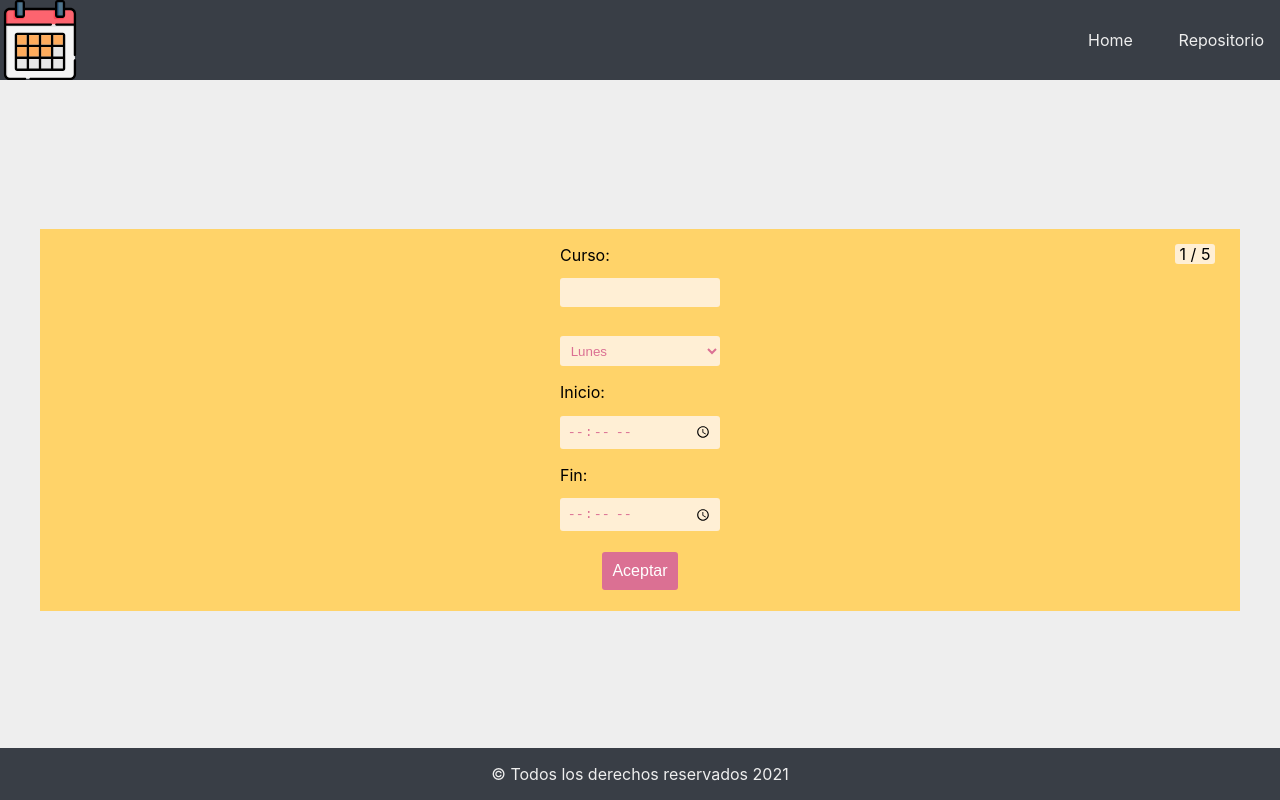
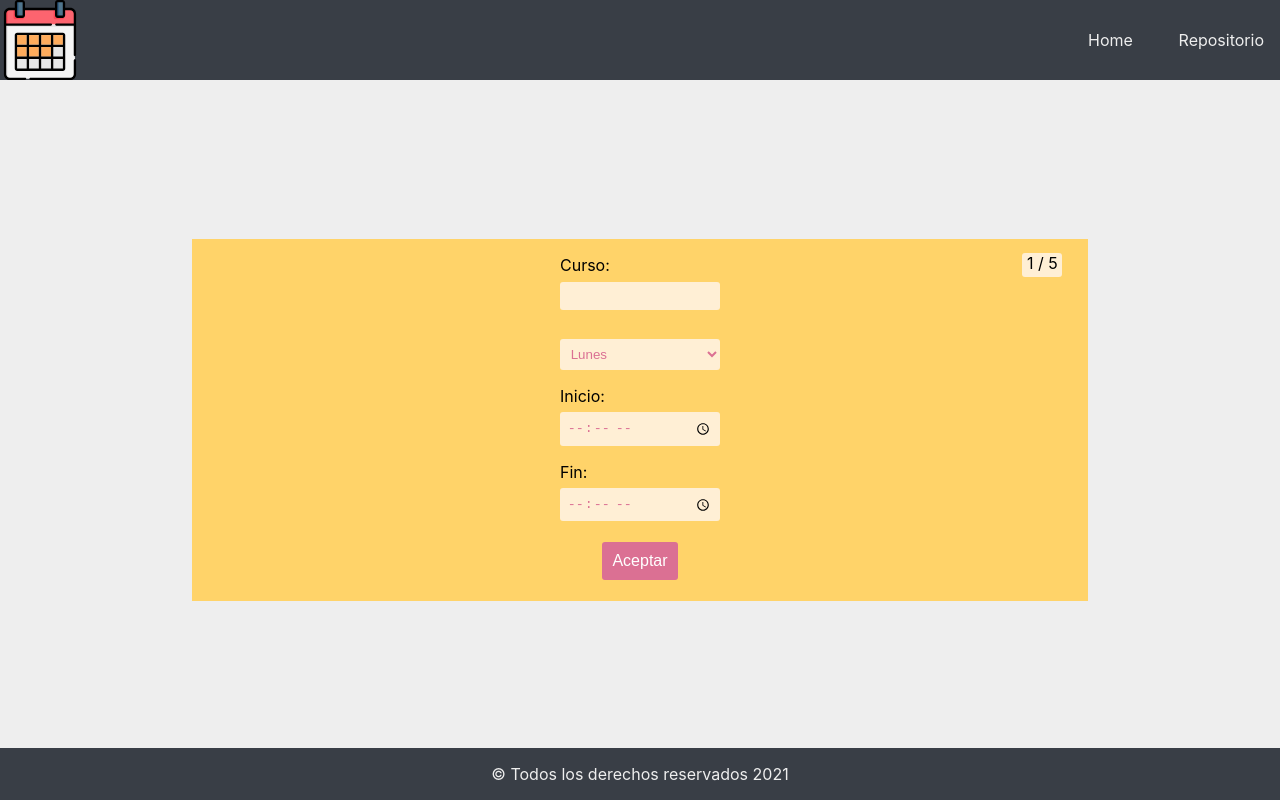
Before and after one commit to Railly/schedule-creator, a React (Create React App) app: page / in a window 1280 px wide. Both pictures are taken after typing "Sample", "5" into the empty fields and a click on the button "Siguiente". Built offline with nearby package versions, Linux system fonts and the light colour scheme.

Commit message:
Refactor styles

```diff
--- a/src/components/styled-form/index.js
+++ b/src/components/styled-form/index.js
@@ -4,21 +4,19 @@ import { theme } from '../../themes'
 
 export const StyledForm = styled.form`
   display: flex;
+  flex-direction: column;
   position: relative;
   justify-content: center;
   align-items: center;
-  width: 100vw;
-  margin: 0 2.5em;
+  width: 70vw;
   margin-bottom: 1.25em;
-  flex-direction: column;
   background-color: ${theme.yellow};
 `
 export const Main = styled.div`
   display: flex;
-  height: calc(100vh - 100px);
-  width: 100vw;
   justify-content: center;
   align-items: center;
+  height: calc(100vh - 100px);
   background-color: ${theme.white}
 `
 export const Button = styled.button`
@@ -41,7 +39,7 @@ export const Div = styled.div`
   flex-direction: column;
   width: 10em;
   justify-content: space-around;
-  margin-top: 1rem;
+  margin-top: 1em;
 `
 export const Linker = props => (
   <Link to={props.route} style={{ textDecoration: 'none' }}>
@@ -50,7 +48,7 @@ export const Linker = props => (
 )
 
 export const Input = styled.input`
-  margin-top: 1em;
+  margin-top: 0.5em;
   padding: 0.5em;
   color: ${props => props.inputColor || 'palevioletred'};
   width: 12em;
@@ -59,14 +57,23 @@ export const Input = styled.input`
   border-radius: 3px;
 `
 
+export const Select = styled.select`
+  margin-top: 1em;
+  padding: 0.5em;
+  color: palevioletred;
+  width: 12em;
+  background: papayawhip;
+  border: none;
+  border-radius: 3px;
+`
+
 export const Span = styled.span`
   position: absolute;
+  top: 0.9em;
+  right: 1.6em;
   background-color: papayawhip;
-  width: 40px;
-  height: 20px;
+  width: 2.5em;
+  height: 1.5em;
   text-align: center;
-  vertical-align: top;
-  top: 0.9375em;
-  right: 1.5625em;
   border-radius: 3px;
 `
--- a/src/index.css
+++ b/src/index.css
@@ -4,18 +4,8 @@
   box-sizing: border-box;
 }
 
-html {
-  width: 100vw;
-}
-
-#root {
-  display: flex;
-  flex-direction: column;
-  height: 100vh;
-}
 
 body {
-  margin: 0;
   font-family: -apple-system, BlinkMacSystemFont, 'Segoe UI', 'Roboto', 'Oxygen',
     'Ubuntu', 'Cantarell', 'Fira Sans', 'Droid Sans', 'Helvetica Neue',
     sans-serif;
--- a/src/pages/form.js
+++ b/src/pages/form.js
@@ -1,6 +1,5 @@
 import React, { useState } from 'react'
 import { Redirect } from 'react-router-dom'
-import styled from 'styled-components'
 import {
   StyledForm,
   Main,
@@ -8,18 +7,9 @@ import {
   ButtonWrapper,
   Div,
   Input,
+  Select,
   Span,
 } from '../components/styled-form'
-
-const Select = styled.select`
-  margin-top: 1em;
-  padding: 0.5em;
-  color: palevioletred;
-  width: 12em;
-  background: papayawhip;
-  border: none;
-  border-radius: 3px;
-`
 
 const Form = ({ history }) => {
   const maxNumberSubjects = Number(history.location.state.numberSubjects)
@@ -85,7 +75,7 @@ const Form = ({ history }) => {
             Fin:
             <Input
               type="time"
-              name="startTime"
+              name="endTime"
               onChange={handleChange}
               required
             />
```
Also changed, not shown: src/pages/home.js (+5 -5 lines).
